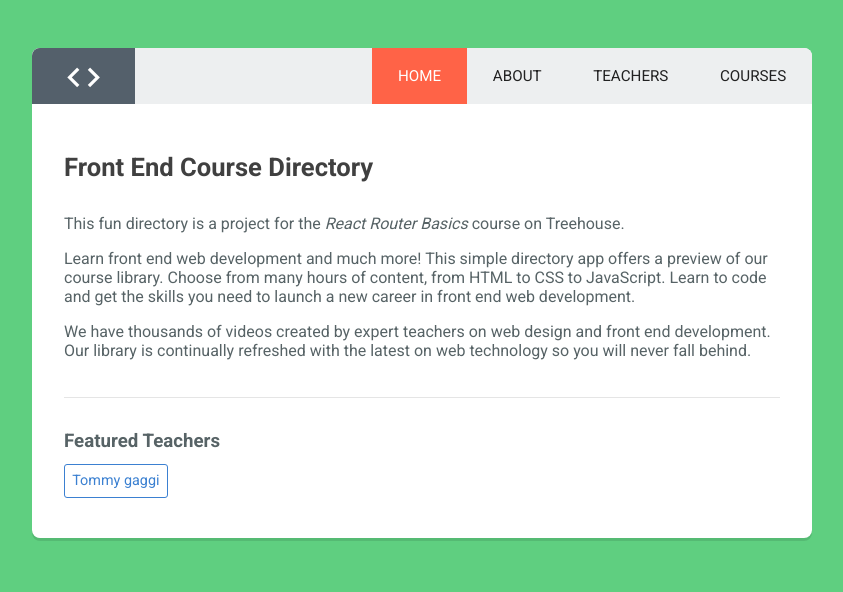
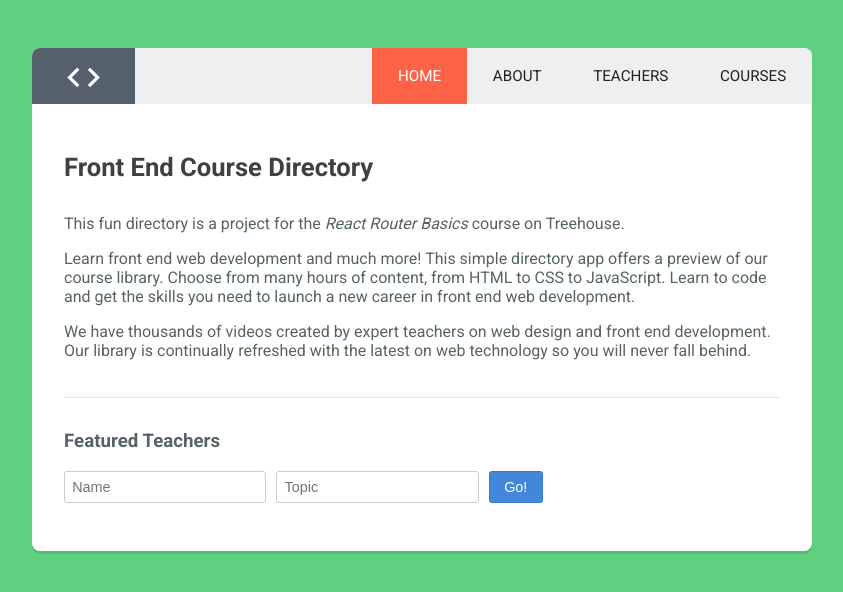
Before and after one commit to Spl4tt/course-directory, a React (Create React App) app: page / in a window 1280 px wide. Shown: the top 592 px of the page, without its empty margins (218-1061 px from the left). Built offline with nearby package versions, Linux system fonts and the light colour scheme.

Commit message:
Created form for featured page

```diff
--- a/src/components/App.js
+++ b/src/components/App.js
@@ -17,7 +17,7 @@ const App = () => (
               <Route exact path="/" component={Home}/>
               <Route path="/about" render={() => <About title='About'/>}/>
               <Route exact path="/teachers" component={Teachers}/>
-              <Route path="/teachers/:topic/:fname-:lname" component={Featured}/>
+              <Route path="/teachers/:topic/:name" component={Featured}/>
               <Route path="/courses" component={Courses}/>
               <Route component={NotFound}/>
           </Switch>
--- a/src/components/Featured.js
+++ b/src/components/Featured.js
@@ -2,7 +2,7 @@ import React from 'react';
 
 const Featured = ({match}) => {
 
-    let name = `${match.params.fname} ${match.params.lname}`;
+    let name = match.params.name;
     let topic = match.params.topic;
 
   return (
--- a/src/components/Home.js
+++ b/src/components/Home.js
@@ -1,18 +1,33 @@
-import React, { Component } from 'react';
-import {Link} from "react-router-dom";
+import React, {Component} from 'react';
 
 class Home extends Component {
+
+    handleSubmit = (e) => {
+        e.preventDefault();
+        let name = this.name.value;
+        let topic = this.topic.value;
+        let path = `teachers/${topic}/${name}`;
+        this.props.history.push(path);
+    }
 
     render() {
         return (
             <div className="main-content home">
                 <h2>Front End Course Directory</h2>
                 <p>This fun directory is a project for the <em>React Router Basics</em> course on Treehouse.</p>
-        <p>Learn front end web development and much more! This simple directory app offers a preview of our course library. Choose from many hours of content, from HTML to CSS to JavaScript. Learn to code and get the skills you need to launch a new career in front end web development.</p>
-        <p>We have thousands of videos created by expert teachers on web design and front end development. Our library is continually refreshed with the latest on web technology so you will never fall behind.</p>
-        <hr />
+                <p>Learn front end web development and much more! This simple directory app offers a preview of our
+                    course library. Choose from many hours of content, from HTML to CSS to JavaScript. Learn to code and
+                    get the skills you need to launch a new career in front end web development.</p>
+                <p>We have thousands of videos created by expert teachers on web design and front end development. Our
+                    library is continually refreshed with the latest on web technology so you will never fall
+                    behind.</p>
+                <hr/>
                 <h3>Featured Teachers</h3>
-          <Link to="teachers/HTML/Tommy-gaggi">Tommy gaggi</Link>
+                <form onSubmit={this.handleSubmit}>
+                    <input type="text" placeholder="Name" ref={ (input) => this.name = input}/>
+                    <input type="text" placeholder="Topic" ref={ (input) => this.topic = input}/>
+                    <button type="submit">Go!</button>
+                </form>
             </div>
         );
     }
```
Lines whose indentation alone changed are shown as unchanged.
